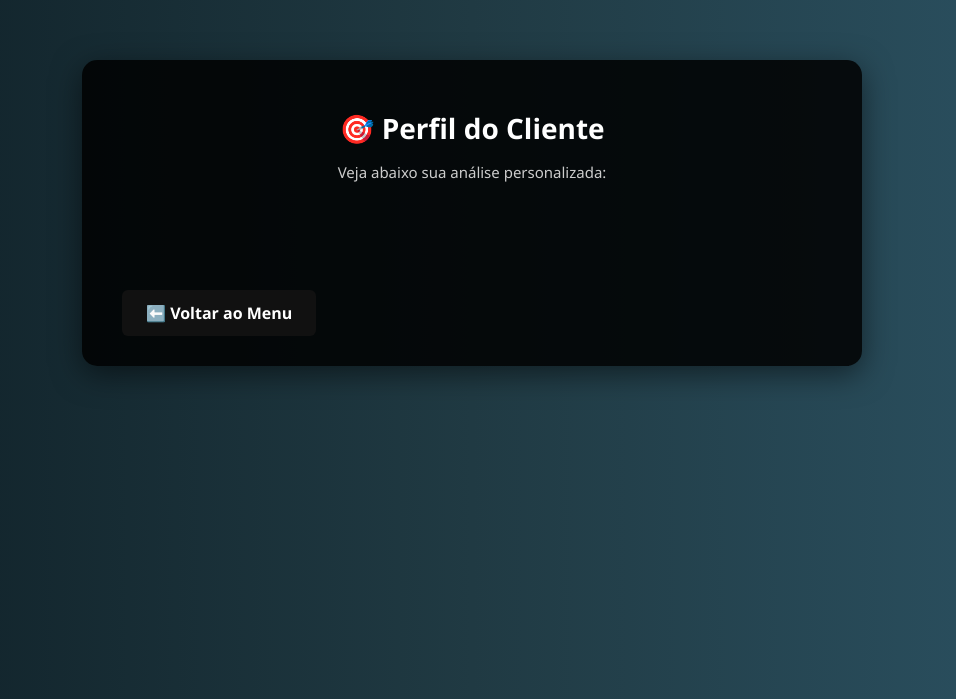
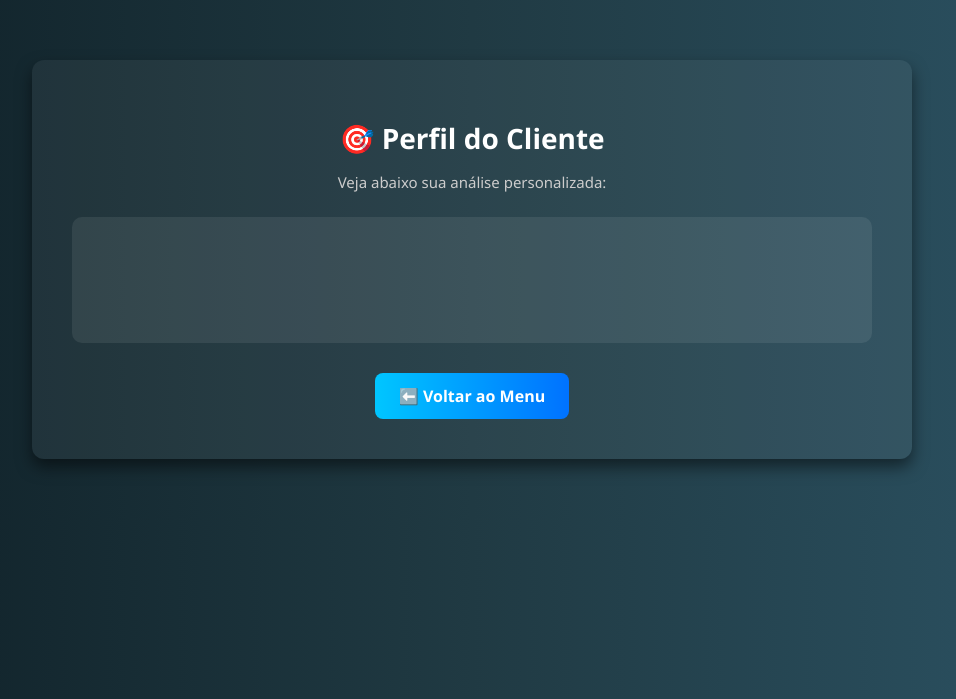
Before and after one commit to lega-nft/mentorvirtual, a FastAPI app: page /cliente in a window 1280 px wide. Shown: the top 699 px of the page, without its empty margins (168-1124 px from the left). Run offline with FastAPI, Linux system fonts and the light colour scheme.

Commit message:
Update cliente_perfil.html

```diff
--- a/templates/cliente_perfil.html
+++ b/templates/cliente_perfil.html
@@ -5,6 +5,61 @@
   <meta name="viewport" content="width=device-width, initial-scale=1.0">
   <title>🎯 Perfil do Cliente</title>
   <link rel="stylesheet" href="/static/style.css">
+  <style>
+    body {
+      background: linear-gradient(to right, #0f2027, #203a43, #2c5364);
+      color: #f1f1f1;
+      font-family: 'Segoe UI', Tahoma, Geneva, Verdana, sans-serif;
+      margin: 0;
+      padding: 0;
+    }
+    .container {
+      max-width: 800px;
+      margin: 60px auto;
+      background-color: rgba(255, 255, 255, 0.05);
+      border-radius: 12px;
+      padding: 40px;
+      box-shadow: 0 8px 16px rgba(0, 0, 0, 0.5);
+    }
+    .title {
+      text-align: center;
+      font-size: 2rem;
+      font-weight: bold;
+      color: #ffffff;
+      margin-bottom: 10px;
+    }
+    .subtitle {
+      text-align: center;
+      font-size: 1.1rem;
+      color: #dddddd;
+      margin-bottom: 30px;
+    }
+    #perfil-content {
+      background-color: rgba(255, 255, 255, 0.08);
+      padding: 25px;
+      border-radius: 10px;
+      line-height: 1.7;
+      font-size: 15px;
+      color: #ffffff;
+      white-space: pre-wrap;
+    }
+    .button-link {
+      display: block;
+      width: fit-content;
+      margin: 30px auto 0;
+      padding: 12px 24px;
+      background: linear-gradient(to right, #00c6ff, #0072ff);
+      color: white;
+      text-decoration: none;
+      font-weight: 600;
+      border-radius: 8px;
+      text-align: center;
+      transition: background 0.3s ease;
+    }
+    .button-link:hover {
+      background: linear-gradient(to right, #0072ff, #00c6ff);
+    }
+  </style>
 </head>
 <body>
   <div class="container">
@@ -12,9 +67,7 @@
     <p class="subtitle">Veja abaixo sua análise personalizada:</p>
 
     <div id="perfil-content">
-      <pre style="white-space: pre-wrap; font-family: 'Segoe UI', sans-serif; color: #eee; line-height: 1.6; font-size: 15px;">
-{{ resultado|safe }}
-      </pre>
+      {{ resultado|safe }}
     </div>
 
     <a href="/menu" class="button-link">⬅️ Voltar ao Menu</a>
```
